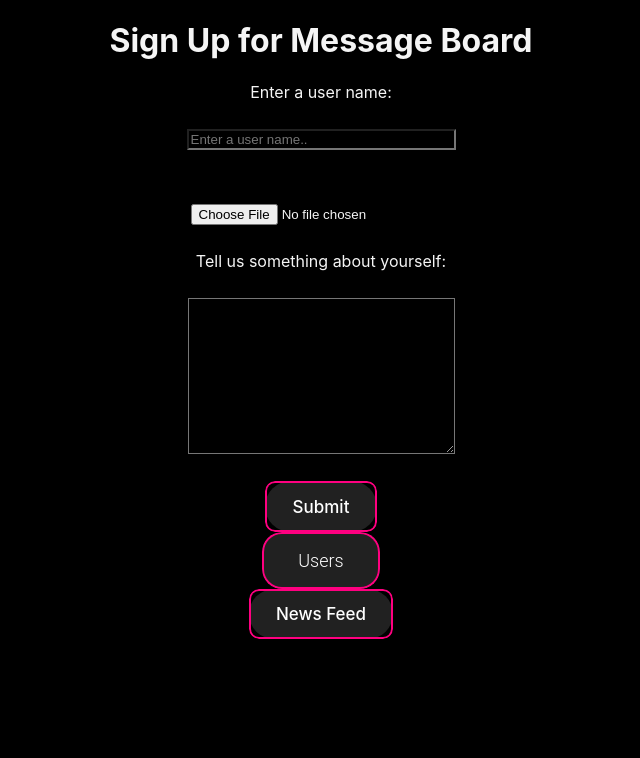
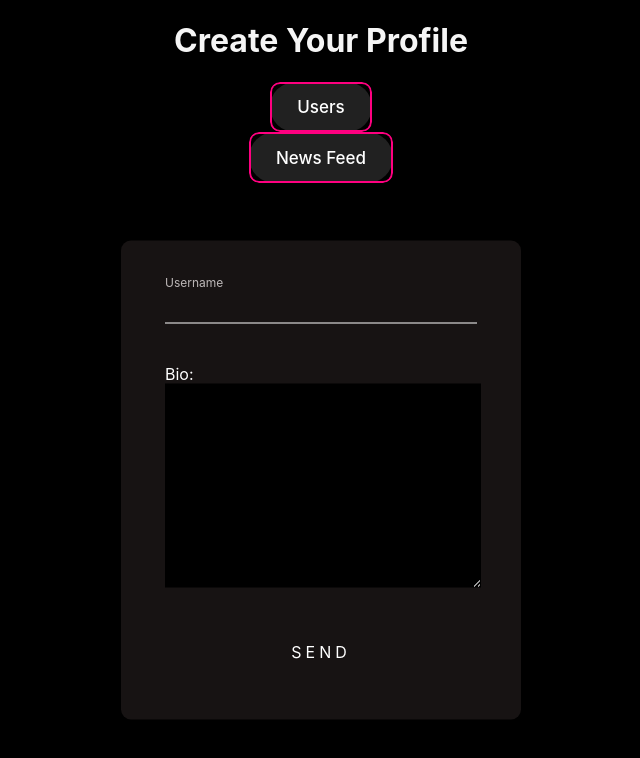
Before and after one commit to SalamanderCtesiphon/message-board, a React (Create React App) app: page /signup in a window 1280 px wide. Shown: the top 758 px of the page, without its empty margins (319-959 px from the left). Built offline with nearby package versions, Linux system fonts and the light colour scheme.

Commit message:
added a styled form component

```diff
--- a/src/App.css
+++ b/src/App.css
@@ -398,22 +398,114 @@ h3 {
   justify-content: flex-start;
 }
 
-.sign-up-page > form > input {
-  width: 100%;
+form {
+  padding: 4px;
+}
+
+
+textarea {
   background-color: black;
   color: whitesmoke;
+  border: none;
+  width: 100%;
+  outline: none;
+  margin-top: 30px;
+  font: inherit;
 }
 
-.sign-up-page > form > textarea {
-  width: 100%;
-  background-color: black;
-  color: whitesmoke;
+
+.login-box {
+  position: absolute;
+  top: 60%;
+  left: 50%;
+  width: 400px;
+  padding: 40px;
+  transform: translate(-50%, -50%);
+  background: rgba(24, 20, 20, 0.987);
+  box-sizing: border-box;
+  box-shadow: 0 15px 25px rgba(0,0,0,.6);
+  border-radius: 10px;
 }
 
-form {
-  display: flex;
-  flex-direction: column;
-  align-items: center;
-  height: 450px;
-  justify-content: space-between;
+.login-box .user-box {
+  position: relative;
 }
+
+.login-box .user-box input {
+  width: 100%;
+  padding: 10px 0;
+  font-size: 16px;
+  color: #fff;
+  margin-bottom: 30px;
+  border: none;
+  border-bottom: 1px solid #fff;
+  outline: none;
+  background: transparent;
+}
+
+.login-box .user-box label {
+  position: absolute;
+  top: 0;
+  left: 0;
+  padding: 10px 0;
+  font-size: 16px;
+  color: #fff;
+  pointer-events: none;
+  transition: .5s;
+}
+
+.login-box .user-box input:focus ~ label,
+.login-box .user-box input:valid ~ label {
+  top: -20px;
+  left: 0;
+  color: #bdb8b8;
+  font-size: 12px;
+}
+
+.login-box form a {
+  position: relative;
+  display: inline-block;
+  padding: 10px 20px;
+  color: #ffffff;
+  font-size: 16px;
+  text-decoration: none;
+  text-transform: uppercase;
+  overflow: hidden;
+  transition: .5s;
+  margin-top: 40px;
+  letter-spacing: 4px
+}
+
+.login-box a:hover {
+  background: #03f40f;
+  color: #fff;
+  border-radius: 5px;
+  box-shadow: 0 0 5px #03f40f,
+              0 0 25px #03f40f,
+              0 0 50px #03f40f,
+              0 0 100px #03f40f;
+}
+
+.login-box a span {
+  position: absolute;
+  display: block;
+}
+
+@keyframes btn-anim1 {
+  0% {
+    left: -100%;
+  }
+
+  50%,100% {
+    left: 100%;
+  }
+}
+
+.login-box a span:nth-child(1) {
+  bottom: 2px;
+  left: -100%;
+  width: 100%;
+  height: 2px;
+  background: linear-gradient(90deg, transparent, #03f40f);
+  animation: btn-anim1 2s linear infinite;
+}
--- a/src/pages/SignUp.jsx
+++ b/src/pages/SignUp.jsx
@@ -23,34 +23,44 @@ function SignUp() {
 
   return (
     <div className="sign-up-page">
-      <h1>Sign Up for Message Board</h1>
-      <form onSubmit={(e) => createUser(e)}>
-        <label htmlFor="user-name">Enter a user name:</label>
+      <h1>Create Your Profile</h1>
+      <button onClick={() => console.log(users)} className='bn'>Users</button>
+      <button className='bn'><a href="/">News Feed</a></button>
+
+      <div className="login-box">
+
+        <form >
+          <div className="user-box">
             <input
               type="text"
-          placeholder='Enter a user name..'
+              name=""
+              required=""
               onChange={(e) => setUserName(e.target.value)}
               value={userName}
             />
-        <label htmlFor="myFile"></label>
-        <input
-          type="file"
-          name="profile-pic"
-          id="user-pic"
-        />
-        <label htmlFor="info">Tell us something about yourself:</label>
+            <label htmlFor='user-name'>Username</label>
+          </div>
+          <div className="user-box">
+            <label>Bio:</label>
             <textarea
-          name="info"
-          id="info"
+            id='info'
+            type="password"
             cols="30"
             rows="10"
+            name="info"
+            required=""
             value={userInfo}
             onChange={(e) => setUserInfo(e.target.value)}
-        ></textarea>
-        <button className="bn">Submit</button>
+          />
+
+          </div><center>
+          <a href="#" onClick={(e) => createUser(e)}>
+                SEND
+            <span></span>
+          </a></center>
         </form>
-      <button onClick={() => console.log(users)}>Users</button>
-      <button className='bn'><a href="/">News Feed</a></button>
+      </div>
+
     </div>
   )
 }
```
Also changed, not shown: 1 other file (tests, documents, lock files or other folders). Lines whose indentation alone changed are shown as unchanged.
